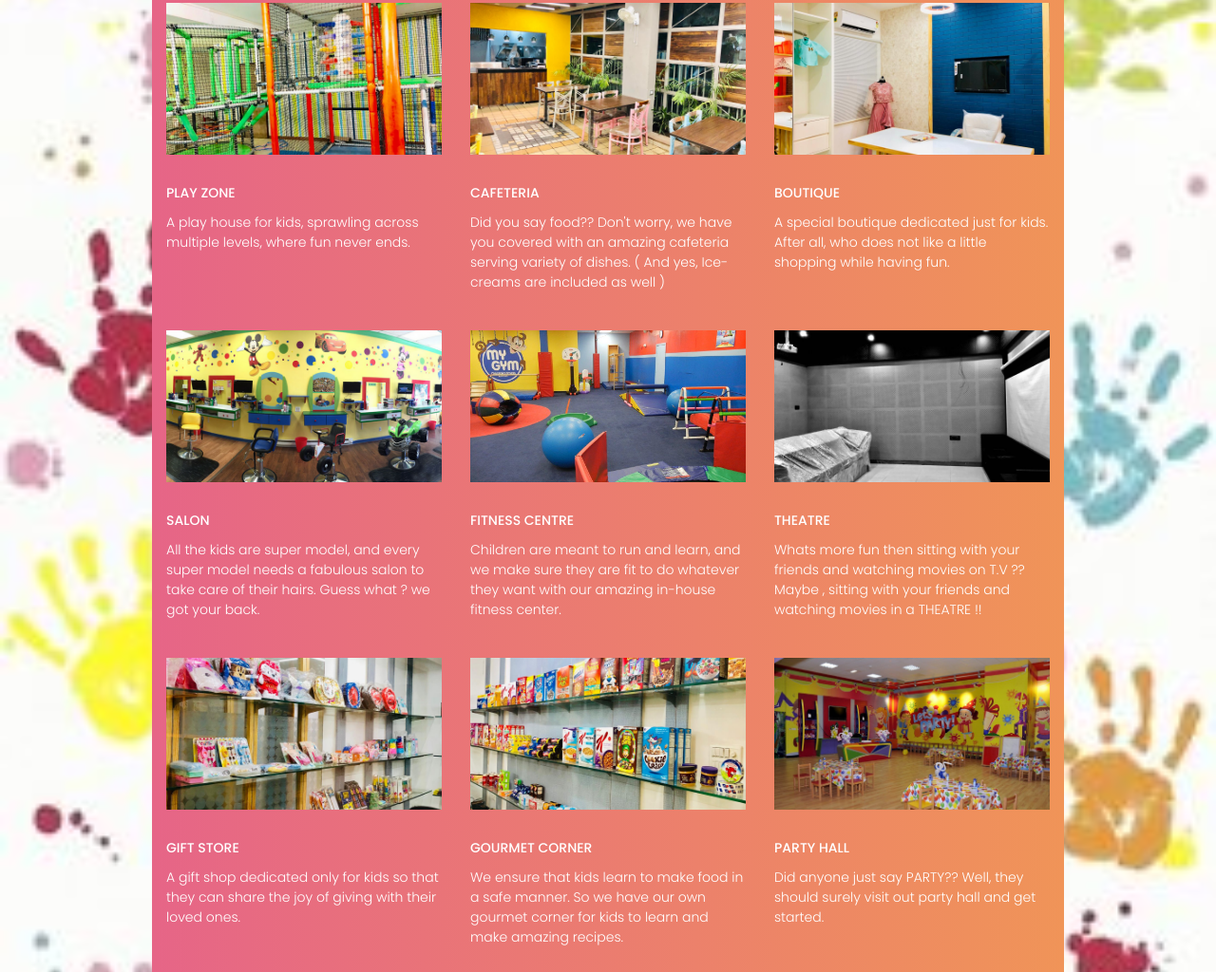
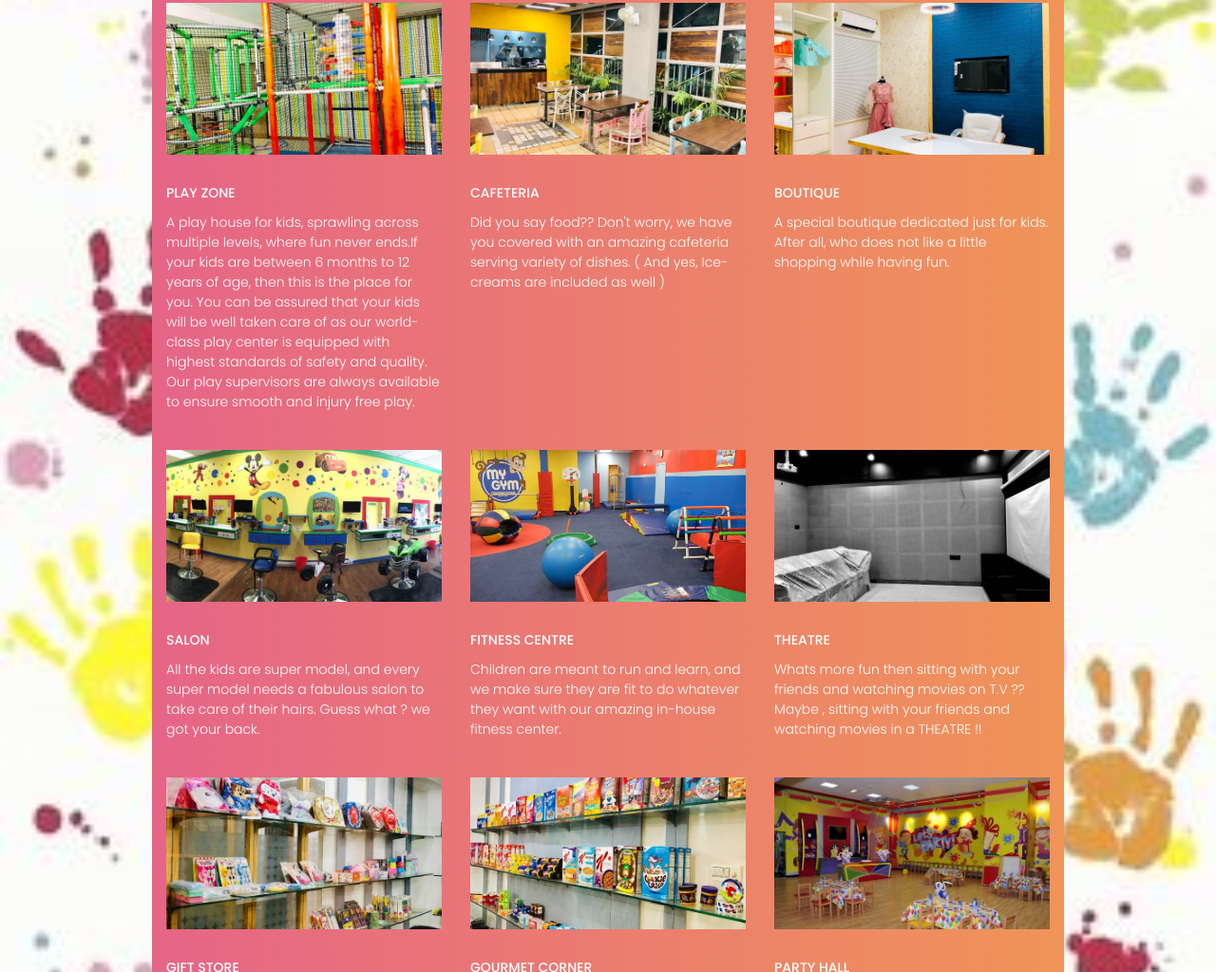
Before and after one commit to mayuu7/Tantrums, a plain HTML site: page index.html in a window 1280 px wide. Shown: the part 1252-2276 px from the top of the page at 95% size. Drawn offline with nearby package versions, Linux system fonts and the light colour scheme.

Commit message:
small text change for playzone

```diff
--- a/index.html
+++ b/index.html
@@ -127,7 +127,7 @@
 								</div>
 								<div class="desc">
 									<h6 class="text-uppercase text-white">Play Zone</h6>
-									<p class="text-white">A play house for kids, sprawling across multiple levels, where fun never ends. </p>
+									<p class="text-white">A play house for kids, sprawling across multiple levels, where fun never ends.If your kids are between 6 months to 12 years of age, then this is the place for you. You can be assured that your kids will be well taken care of as our world-class play center is equipped with highest standards of safety and quality. Our play supervisors are always available to ensure smooth and injury free play. </p>
 								</div>
 							</div>
 						</div>
```
